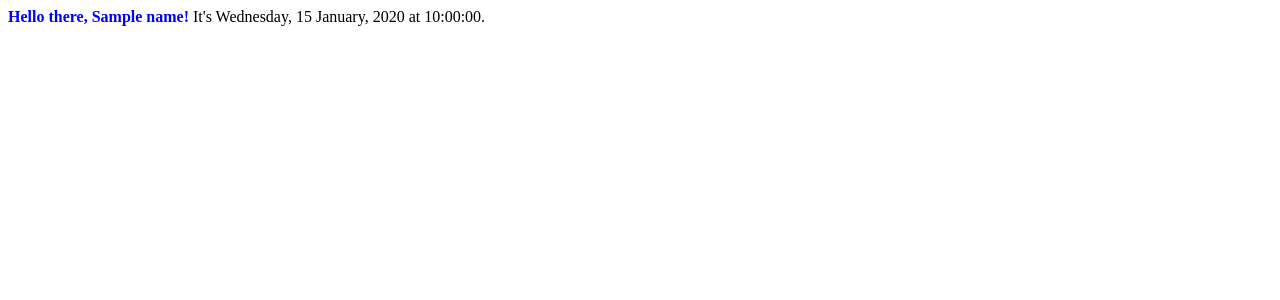
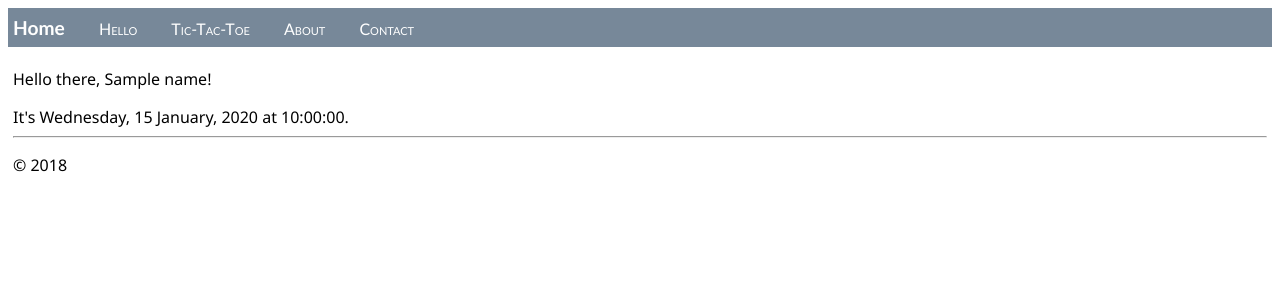
Before and after one commit to andrewfynaardt/lab3, a Python web app: template Lab 3/hello_app/templates/hello_there.html in a window 1280 px wide. Shown: the top 300 px of the page. Run offline with Jinja, Linux system fonts and the light colour scheme; the template is opened without the code that fills it: most values are stand-ins (such as "Sample title", 1, 10 or a date in 2020).

Commit message:
Add files via upload

```diff
--- a/Lab 3/hello_app/templates/hello_there.html
+++ b/Lab 3/hello_app/templates/hello_there.html
@@ -1,15 +1,11 @@
-<!DOCTYPE html>
-<html>
-    <link rel="stylesheet" type="text/css" href="{{ url_for('static', filename='site.css')}}" />
-    <head>
-        <meta charset="utf-8" />
-        <title>Hello, Flask</title>
-    </head>
-    <body>
-        {%if name %}
-            <span class="message">Hello there, {{ name }}!</span> It's {{ date.strftime("%A, %d %B, %Y at %X") }}.
+{% extends "layout.html" %}
+{% block title %}
+Hello, Flask
+{% endblock %}
+{% block content %}
+{%if name %}
+            <p>Hello there, {{ name }}!</p> It's {{ date.strftime("%A, %d %B, %Y at %X") }}.
         {% else %}
-            <span class="message">What's your name? Provide it after /hello/ in the URL.</span>
+            <p>What's your name? Provide it after /hello/ in the URL.</p>
         {% endif %}
-    </body>
-</html>
+{% endblock %}
--- a/Lab 3/hello_app/templates/layout.html
+++ b/Lab 3/hello_app/templates/layout.html
@@ -13,7 +13,8 @@
     <body>
         <div class="navbar">
             <a href="{{ url_for('home') }}" class="navbar-brand">Home</a>
-            <a href="{{ url_for('tictactoe') }}" class="navbar-item">Tic Tac Toe</a>
+            <a href="{{ url_for('hello_there') }}" class="navbar-item">Hello</a>
+            <a href="{{ url_for('tictactoe') }}" class="navbar-item">Tic-Tac-Toe</a>
             <a href="{{ url_for('about') }}" class="navbar-item">About</a>
             <a href="{{ url_for('contact') }}" class="navbar-item">Contact</a>
         </div>
--- a/Lab 3/hello_app/templates/tictactoe.html
+++ b/Lab 3/hello_app/templates/tictactoe.html
@@ -3,7 +3,6 @@
 Tic Tac Toe
 {% endblock %}
 {% block content %}
-<p></p>
 <button>click</button><button>click</button><button>click</button> <br>
 <button>click</button><button>click</button><button>click</button> <br>
 <button>click</button><button>click</button><button>click</button> <br>
--- a/Lab 3/hello_app/views.py
+++ b/Lab 3/hello_app/views.py
@@ -1,5 +1,6 @@
 from flask import Flask
 from flask import render_template
+from flask import request
 from datetime import datetime
 from . import app
 
```
